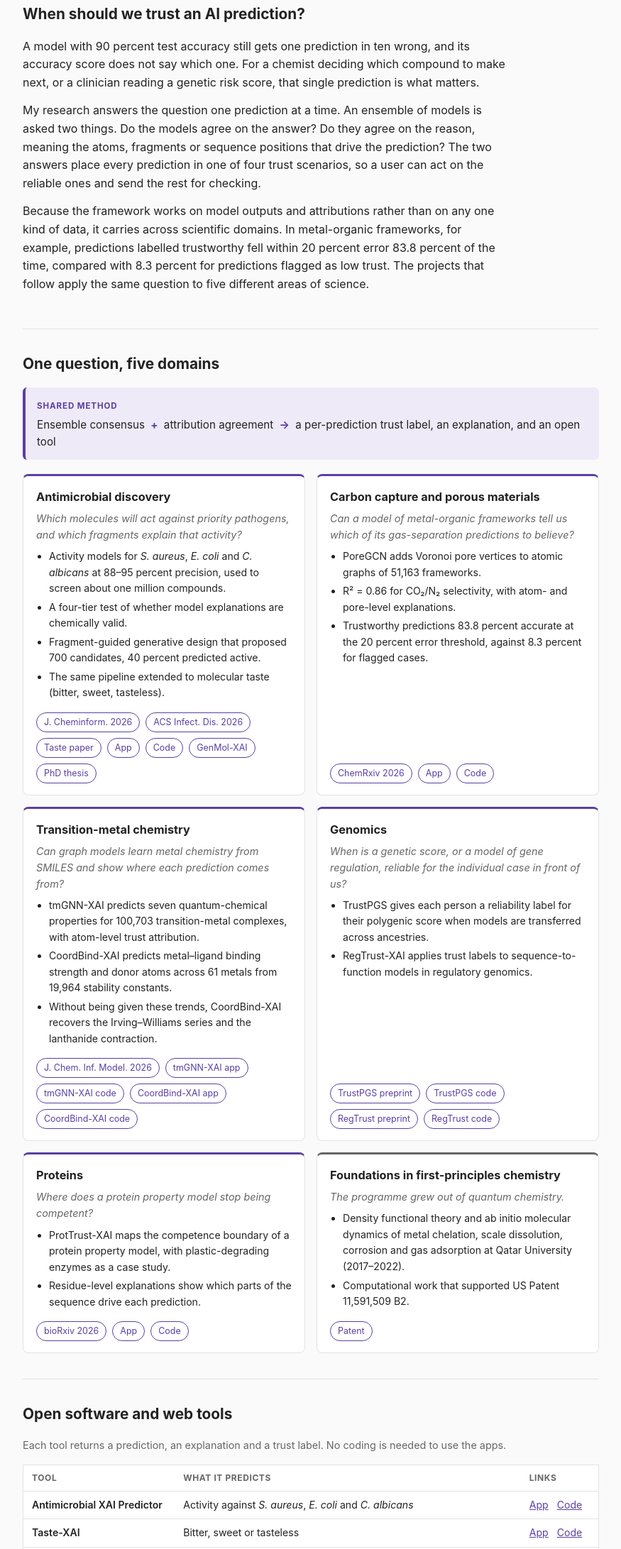
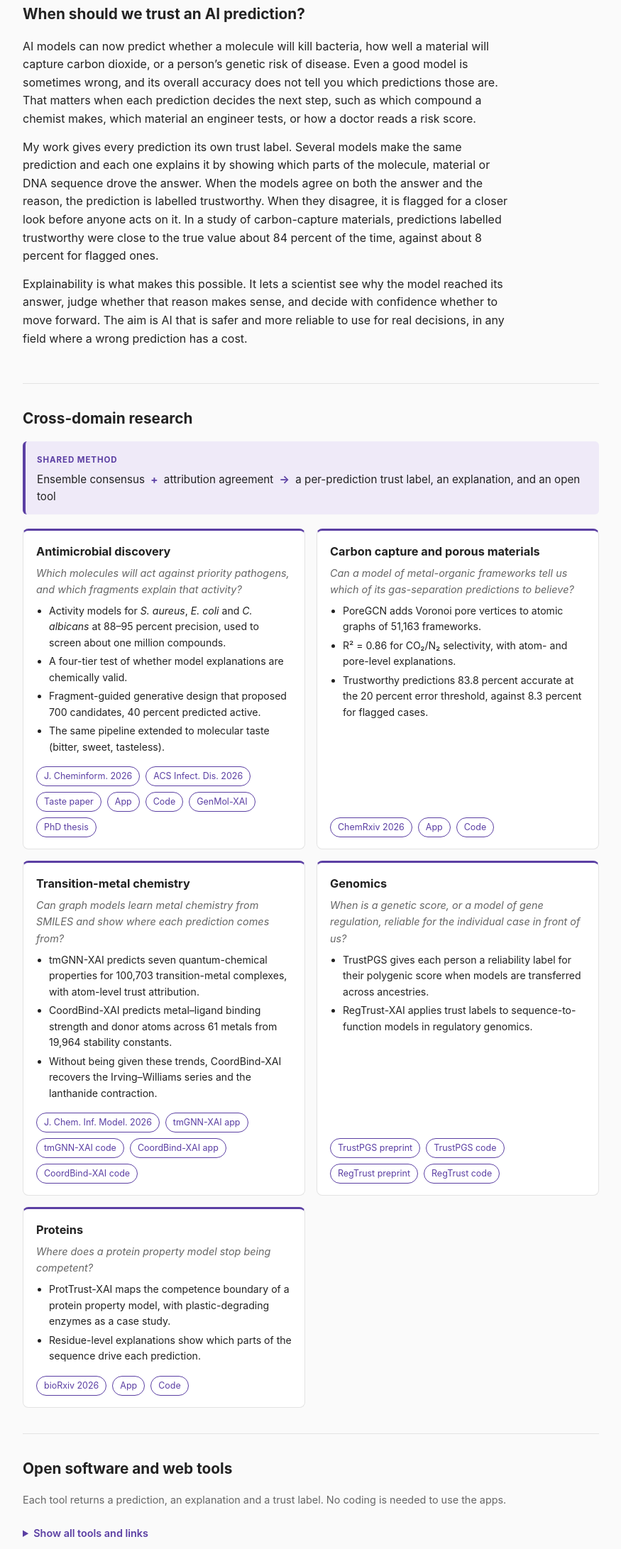
Before and after one commit to MujeebOnawole/mujeebonawole.github.io, a plain HTML site: page index.html in a window 1280 px wide. Shown: the part 403-2586 px from the top of the page at 71% size, without its empty margins (202-1077 px from the left). Drawn offline with Linux system fonts and the light colour scheme.

Commit message:
Simplify research statement, rename to cross-domain research, collapse tools list

```diff
--- a/index.html
+++ b/index.html
@@ -60,26 +60,27 @@
   <section id="research" class="statement">
     <h2>When should we trust an AI prediction?</h2>
     <p>
-      A model with 90 percent test accuracy still gets one prediction in ten wrong, and its accuracy score does not say
-      which one. For a chemist deciding which compound to make next, or a clinician reading a genetic risk score, that
-      single prediction is what matters.
+      AI models can now predict whether a molecule will kill bacteria, how well a material will capture carbon dioxide,
+      or a person&rsquo;s genetic risk of disease. Even a good model is sometimes wrong, and its overall accuracy does not
+      tell you which predictions those are. That matters when each prediction decides the next step, such as which compound
+      a chemist makes, which material an engineer tests, or how a doctor reads a risk score.
     </p>
     <p>
-      My research answers the question one prediction at a time. An ensemble of models is asked two things. Do the models
-      agree on the answer? Do they agree on the reason, meaning the atoms, fragments or sequence positions that drive the
-      prediction? The two answers place every prediction in one of four trust scenarios, so a user can act on the reliable
-      ones and send the rest for checking.
+      My work gives every prediction its own trust label. Several models make the same prediction and each one explains
+      it by showing which parts of the molecule, material or DNA sequence drove the answer. When the models agree on both
+      the answer and the reason, the prediction is labelled trustworthy. When they disagree, it is flagged for a closer
+      look before anyone acts on it. In a study of carbon-capture materials, predictions labelled trustworthy were close to
+      the true value about 84 percent of the time, against about 8 percent for flagged ones.
     </p>
     <p>
-      Because the framework works on model outputs and attributions rather than on any one kind of data, it carries across
-      scientific domains. In metal-organic frameworks, for example, predictions labelled trustworthy fell within 20 percent
-      error 83.8 percent of the time, compared with 8.3 percent for predictions flagged as low trust. The projects that
-      follow apply the same question to five different areas of science.
+      Explainability is what makes this possible. It lets a scientist see why the model reached its answer, judge whether
+      that reason makes sense, and decide with confidence whether to move forward. The aim is AI that is safer and more
+      reliable to use for real decisions, in any field where a wrong prediction has a cost.
     </p>
   </section>
 
   <section id="programme" class="programme">
-    <h2>One question, five domains</h2>
+    <h2>Cross-domain research</h2>
 
     <div class="core">
       <span class="core-label">Shared method</span>
@@ -169,24 +170,14 @@
         </div>
       </article>
 
-      <article class="domain foundations">
-        <h3>Foundations in first-principles chemistry</h3>
-        <p class="q">The programme grew out of quantum chemistry.</p>
-        <ul>
-          <li>Density functional theory and ab initio molecular dynamics of metal chelation, scale dissolution, corrosion and gas adsorption at Qatar University (2017&ndash;2022).</li>
-          <li>Computational work that supported US Patent 11,591,509 B2.</li>
-        </ul>
-        <div class="paper-links">
-          <a href="https://patents.google.com/patent/US11591509B2/en" target="_blank" rel="noopener">Patent</a>
-        </div>
-      </article>
-
     </div>
   </section>
 
   <section id="software" class="software">
     <h2>Open software and web tools</h2>
     <p class="section-intro">Each tool returns a prediction, an explanation and a trust label. No coding is needed to use the apps.</p>
+    <details class="tools-toggle">
+      <summary>Show all tools and links</summary>
     <table class="tools">
       <thead><tr><th>Tool</th><th>What it predicts</th><th>Links</th></tr></thead>
       <tbody>
@@ -208,6 +199,7 @@
           <td><a href="https://github.com/MujeebOnawole/RegTrust-XAI" target="_blank" rel="noopener">Code</a></td></tr>
       </tbody>
     </table>
+    </details>
     <p class="section-intro">Apps are hosted on Hugging Face and may take a minute to wake up. All code is on <a href="https://github.com/MujeebOnawole" target="_blank" rel="noopener">GitHub</a>.</p>
   </section>
 
--- a/style.css
+++ b/style.css
@@ -212,9 +212,6 @@ main h2 {
   flex-direction: column;
 }
 
-.domain.foundations {
-  border-top-color: var(--text-muted);
-}
 
 .domain h3 {
   margin: 0 0 6px;
@@ -444,3 +441,21 @@ footer {
     display: none;
   }
 }
+
+/* Collapsible tools list */
+
+.tools-toggle {
+  margin-bottom: 12px;
+}
+
+.tools-toggle summary {
+  cursor: pointer;
+  font-size: 0.9rem;
+  font-weight: 600;
+  color: var(--accent);
+  padding: 8px 0;
+}
+
+.tools-toggle[open] summary {
+  margin-bottom: 8px;
+}
```
